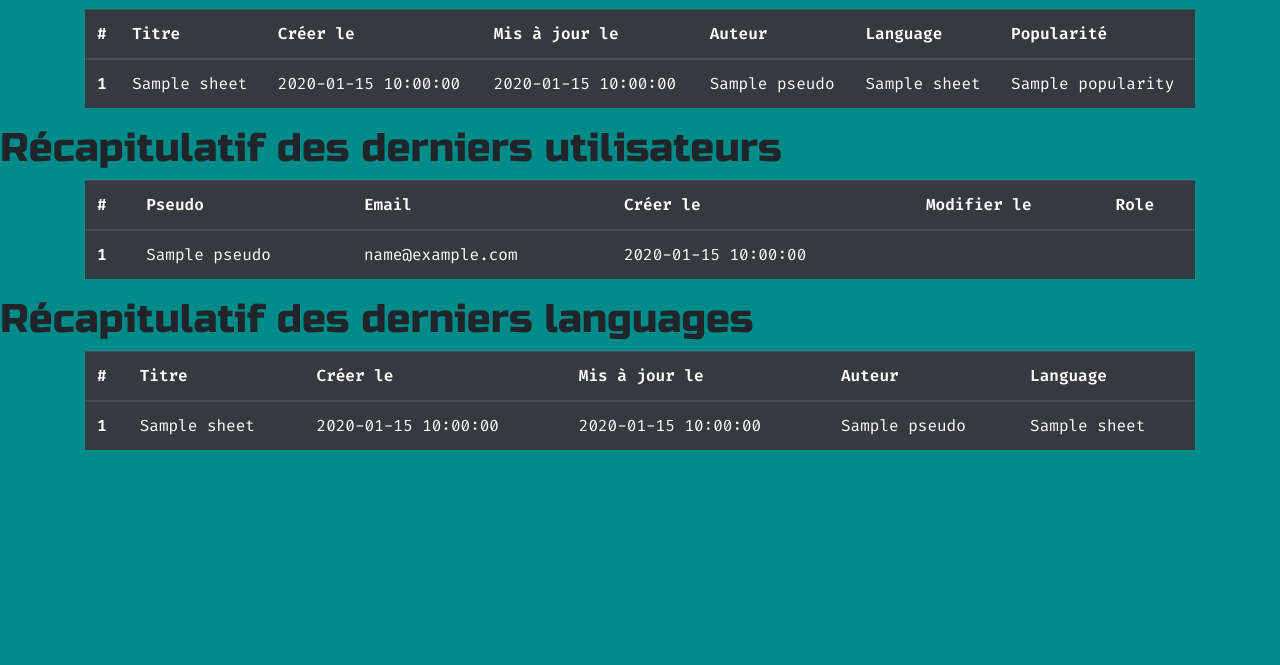
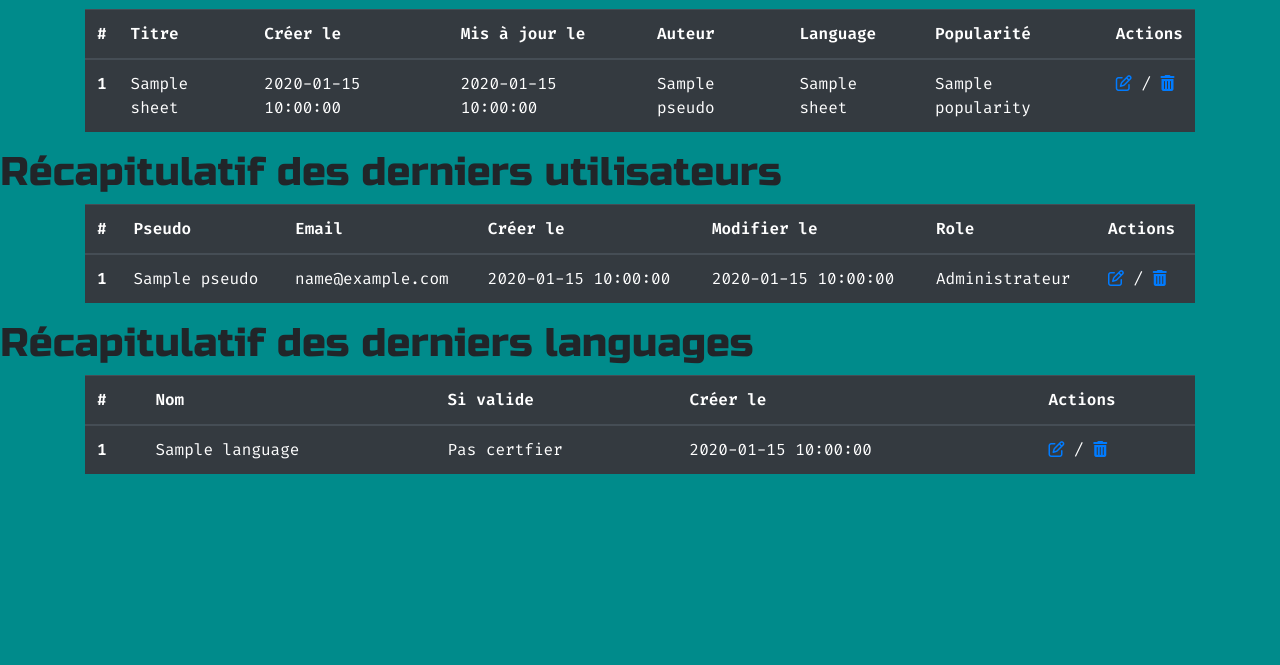
Before and after one commit to Qadadain/Crook.fr, a PHP site: template src/View/Admin/home.html.twig in a window 1280 px wide. Shown: the part 135-800 px from the top of the page. Run offline with PHP 8.4, Linux system fonts and the light colour scheme; the template is opened without the code that fills it: most values are stand-ins (such as "Sample title", 1, 10 or a date in 2020); some libraries are stand-ins or nearby versions.

Commit message:
home page for admin done

```diff
--- a/src/Controller/AdminController.php
+++ b/src/Controller/AdminController.php
@@ -14,13 +14,13 @@ class AdminController extends AbstractController
     public function home()
     {
         $sheetManager = new SheetManager();
-        $sheets =$sheetManager->getSheetForAdmin(self::PAGE);
+        $sheets = $sheetManager->getSheetForAdmin(self::PAGE);
 
         $userManager = new UserManager();
         $users = $userManager->getUserForAdmin(self::PAGE);
 
         $languageManager = new LanguageManager();
-        $languages = $languageManager->getUserForAdmin(self::PAGE);
+        $languages = $languageManager->getLanguageForAdmin(self::PAGE);
 
         return $this->twig->render('Admin/home.html.twig', [
             'sheets' => $sheets,
--- a/src/Model/LanguageManager.php
+++ b/src/Model/LanguageManager.php
@@ -30,9 +30,9 @@ class LanguageManager extends AbstractManager
         return $this->pdo->lastInsertId();
     }
 
-    public function getUserForAdmin(string $page = null): array
+    public function getLanguageForAdmin(string $page = null): array
     {
-        $sql = 'SELECT l.name, l.is_valid, l.create_at, l.update_at FROM language l ORDER BY l.id;';
+        $sql = 'SELECT l.id, l.name, l.is_valid, l.create_at, l.update_at FROM language l ORDER BY l.id;';
         if ($page === 'home') {
             $sql .= ' DESC Limit 10';
         }
--- a/src/Model/SheetManager.php
+++ b/src/Model/SheetManager.php
@@ -32,7 +32,7 @@ class SheetManager extends AbstractManager
 
     public function getSheetForAdmin(string $page = null): array
     {
-        $sql = 'SELECT s.title, s.created_at, s.popularity, s.updated_at, u.pseudo, l.name
+        $sql = 'SELECT s.id, s.title, s.created_at, s.popularity, s.updated_at, u.pseudo, l.name
             FROM sheet s
             JOIN user u ON s.user_id = u.id
             JOIN language l ON s.language_id = l.id
--- a/src/View/Admin/home.html.twig
+++ b/src/View/Admin/home.html.twig
@@ -14,6 +14,7 @@
                     <th scope="col">Auteur</th>
                     <th scope="col">Language</th>
                     <th scope="col">Popularité</th>
+                    <th scope="col">Actions</th>
                 </tr>
                 </thead>
                 <tbody>
@@ -26,6 +27,15 @@
                             <td>{{ sheet.pseudo }}</td>
                             <td>{{ sheet.name }}</td>
                             <td>{{ sheet.popularity }}</td>
+                            <td>
+                                <a href="sheet/{{ sheet.id }}">
+                                    <i class="far fa-edit"></i>
+                                </a>
+                                /
+                                <a href="deleteSheet/{{ sheet.id }}">
+                                    <i class="fas fa-trash-alt"></i>
+                                </a>
+                            </td>
                     </tr>
                     {% endfor %}
                 </tbody>
@@ -44,17 +54,27 @@
                     <th scope="col">Créer le </th>
                     <th scope="col">Modifier le</th>
                     <th scope="col">Role</th>
+                    <th scope="col">Actions</th>
                 </tr>
                 </thead>
                 <tbody>
                     {% for user in users %}
                     <tr>
                     <th scope="row">{{ loop.index }}</th>
-                            <td>{{ user.pseudo }}</td>
-                            <td>{{ user.email }}</td>
-                            <td>{{ user.created_at }}</td>
-                            <td>{{ sheet.updated_at }}</td>
-                            <td>{{ sheet.role_user }}</td>
+                        <td>{{ user.pseudo }}</td>
+                        <td>{{ user.email }}</td>
+                        <td>{{ user.create_at }}</td>
+                        <td>{{ user.update_at }}</td>
+                        <td>{{ user.role_user == 'ROLE_USER' ? 'Membre' : 'Administrateur' }}</td>
+                        <td>
+                            <a href="user/{{ user.id }}">
+                                <i class="far fa-edit"></i>
+                            </a>
+                            /
+                            <a href="deleteUser/{{ user.id }}">
+                                <i class="fas fa-trash-alt"></i>
+                            </a>
+                        </td>
                     </tr>
                     {% endfor %}
                 </tbody>
@@ -67,22 +87,28 @@
                 <thead>
                 <tr>
                     <th scope="col">#</th>
-                    <th scope="col">Titre</th>
-                    <th scope="col">Créer le </th>
-                    <th scope="col">Mis à jour le</th>
-                    <th scope="col">Auteur</th>
-                    <th scope="col">Language</th>
+                    <th scope="col">Nom</th>
+                    <th scope="col">Si valide</th>
+                    <th scope="col">Créer le</th>
+                    <th scope="col">Actions</th>
                 </tr>
                 </thead>
                 <tbody>
-                    {% for sheet in sheets %}
+                    {% for language in languages %}
                     <tr>
                     <th scope="row">{{ loop.index }}</th>
-                            <td>{{ sheet.title }}</td>
-                            <td>{{ sheet.created_at }}</td>
-                            <td>{{ sheet.updated_at }}</td>
-                            <td>{{ sheet.pseudo }}</td>
-                            <td>{{ sheet.name }}</td>
+                        <td>{{ language.name }}</td>
+                        <td>{{ language.is_valid == 1 ? 'Certifier' : 'Pas certfier' }}</td>
+                        <td>{{ language.create_at }}</td>
+                        <td>
+                            <a href="language/{{ language.id }}">
+                                <i class="far fa-edit"></i>
+                            </a>
+                            /
+                            <a href="deleteLanguage/{{ language.id }}">
+                                <i class="fas fa-trash-alt"></i>
+                            </a>
+                        </td>
                     </tr>
                     {% endfor %}
                 </tbody>
--- a/src/View/adminLayout.html.twig
+++ b/src/View/adminLayout.html.twig
@@ -27,6 +27,7 @@
 <script src="https://code.jquery.com/jquery-3.4.1.slim.min.js" integrity="sha384-J6qa4849blE2+poT4WnyKhv5vZF5SrPo0iEjwBvKU7imGFAV0wwj1yYfoRSJoZ+n" crossorigin="anonymous"></script>
 <script src="https://cdn.jsdelivr.net/npm/popper.js@1.16.0/dist/umd/popper.min.js" integrity="sha384-Q6E9RHvbIyZFJoft+2mJbHaEWldlvI9IOYy5n3zV9zzTtmI3UksdQRVvoxMfooAo" crossorigin="anonymous"></script>
 <script src="https://stackpath.bootstrapcdn.com/bootstrap/4.4.1/js/bootstrap.min.js" integrity="sha384-wfSDF2E50Y2D1uUdj0O3uMBJnjuUD4Ih7YwaYd1iqfktj0Uod8GCExl3Og8ifwB6" crossorigin="anonymous"></script>
+<script src="https://kit.fontawesome.com/c8a8d1abbe.js" crossorigin="anonymous"></script>
 {% block javascript %}{% endblock %}
 </body>
 </html>
```
